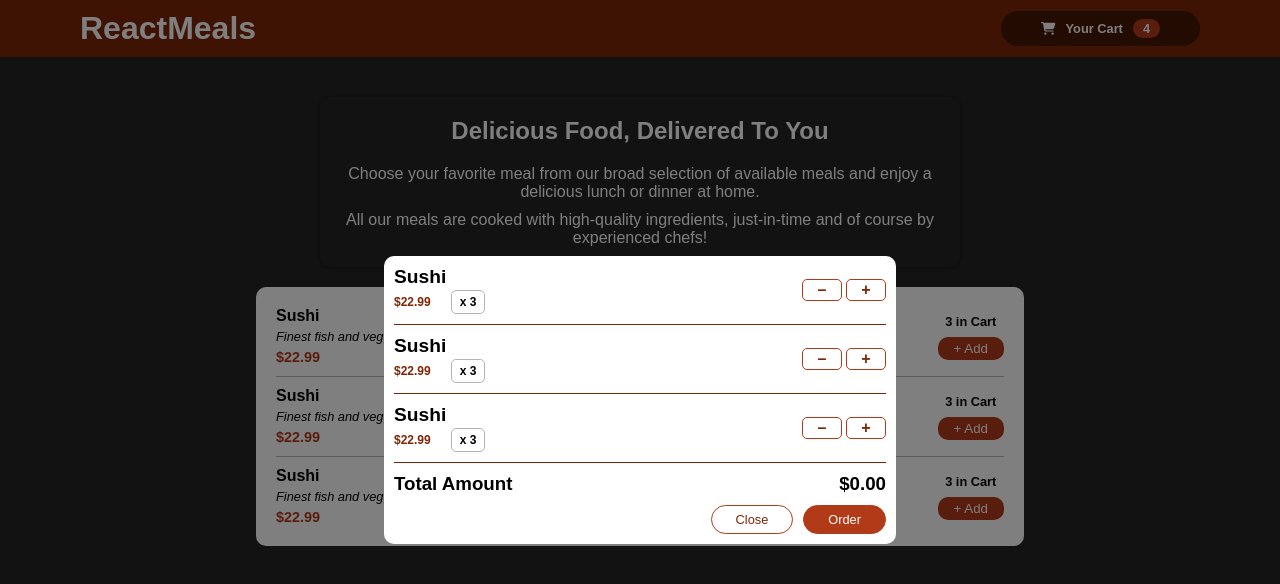
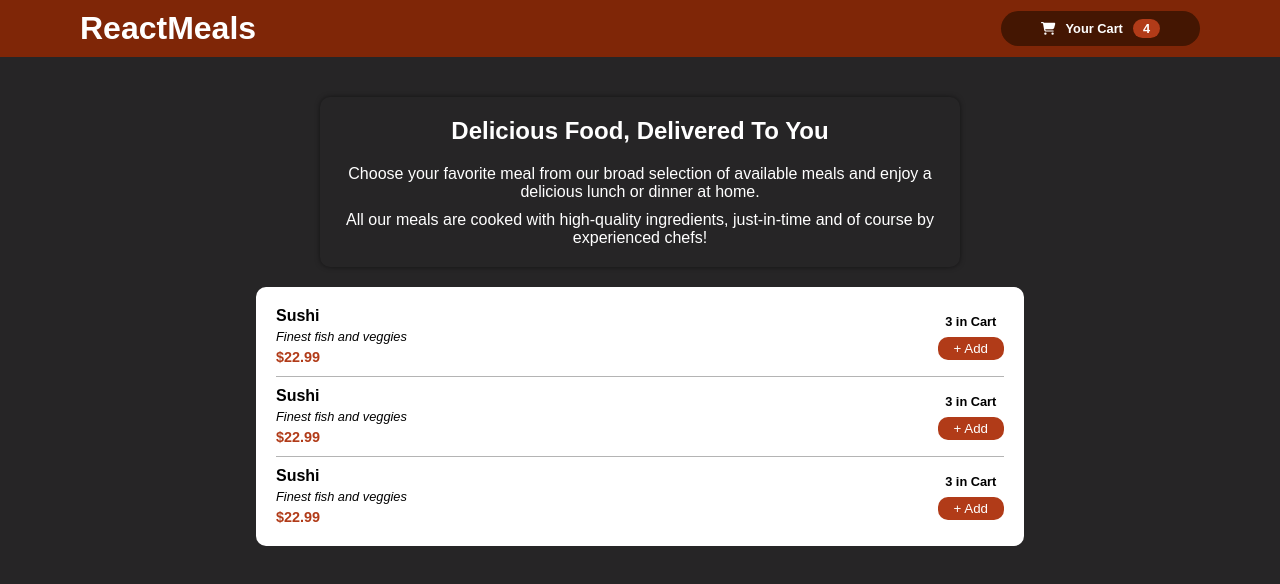
Before and after one commit to marcoschultznunes/academind-react-project-food-order, a React (Create React App) app: page / in a window 1280 px wide. Shown: the top 584 px of the page. Built offline with nearby package versions, Linux system fonts and the light colour scheme; the HTML template or start-up script is replaced by a standard one.

Commit message:
Open & close cart modal

```diff
--- a/src/App.tsx
+++ b/src/App.tsx
@@ -1,12 +1,10 @@
 import React from 'react';
-import CartModal from './components/cart/CartModal';
 import MealsList from './components/meals/MealsList';
 import Navbar from './components/navbar/Navbar';
 import Summary from './components/summary/Summary';
 
 function App() {
   return <React.Fragment>
-    <CartModal />
     <Navbar />
     <Summary />
     <MealsList />
--- a/src/components/cart/CartModal.tsx
+++ b/src/components/cart/CartModal.tsx
@@ -3,7 +3,11 @@ import { createPortal } from "react-dom";
 import "./CartModal.css";
 import CartItem from "./CartItem";
 
-const CartModal:FC = (props) => {
+type CartModalProps = {
+  closeCart: () => void;
+};
+
+const CartModal:FC <CartModalProps> = (props) => {
 
   return createPortal(
     <div className="cart-modal-container">
@@ -16,7 +20,7 @@ const CartModal:FC = (props) => {
           <h3>$0.00</h3>
         </div>
         <div className="cart-modal-controls">
-          <button className="cart-modal-close">Close</button>
+          <button className="cart-modal-close" onClick={props.closeCart}>Close</button>
           <button className="cart-modal-order">Order</button>
         </div>
       </div>
--- a/src/components/navbar/CartButton.tsx
+++ b/src/components/navbar/CartButton.tsx
@@ -3,13 +3,16 @@ import { FontAwesomeIcon } from "@fortawesome/react-fontawesome";
 import { FC } from "react";
 import "./CartButton.css";
 
-const CartButton:FC = (props) => {
+type CartButtonProps = {
+  openCart: () => void;
+}
 
-    return <button className="cart-button">
-        <FontAwesomeIcon icon={faCartShopping} className="cart-button-icon"/>
-        <span>Your Cart</span>
-        <span className="cart-button-quantity">4</span>
-    </button>;
+const CartButton: FC<CartButtonProps> = (props) => {
+  return <button className="cart-button" onClick={props.openCart}>
+    <FontAwesomeIcon icon={faCartShopping} className="cart-button-icon" />
+    <span>Your Cart</span>
+    <span className="cart-button-quantity">4</span>
+  </button>;
 };
 
 export default CartButton;
--- a/src/components/navbar/Navbar.tsx
+++ b/src/components/navbar/Navbar.tsx
@@ -1,16 +1,28 @@
-import { FC } from "react";
+import { FC, useState } from "react";
+import CartModal from "../cart/CartModal";
 import CartButton from "./CartButton";
 import './Navbar.css';
 
 const Navbar:FC<{}> = (props) => {
+    const [cartOpened, setCartOpened] = useState(false);
+
+    const openCart = () => {
+        setCartOpened(true);
+    }
+    const closeCart = () => {
+        setCartOpened(false);
+    }
+
+    const renderCart = cartOpened ? <CartModal closeCart={closeCart} /> : null
 
     return <nav className="main-navbar">
         <ul>
             <li><h1>ReactMeals</h1></li>
             <li>
-                <CartButton />
+                <CartButton openCart={openCart} />
             </li>
         </ul>
+        {renderCart}
     </nav>;
 };
 
```
